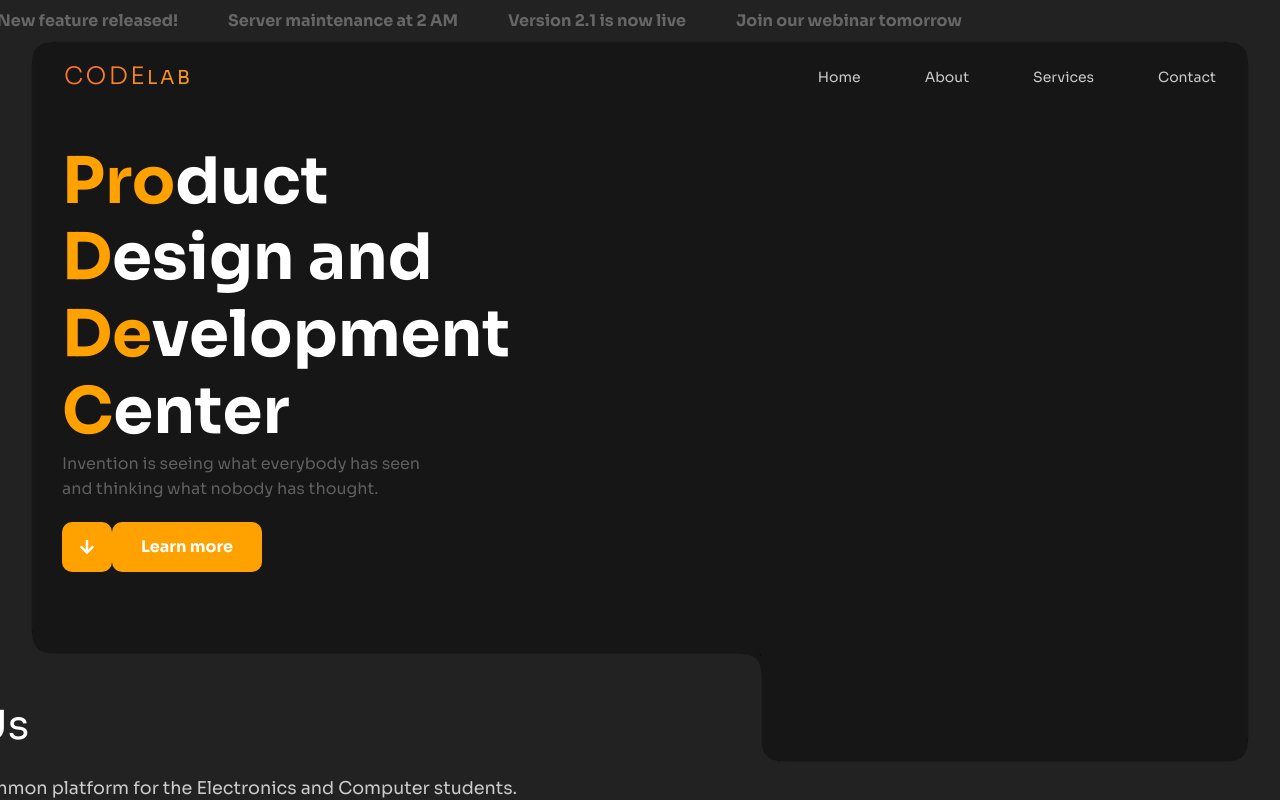
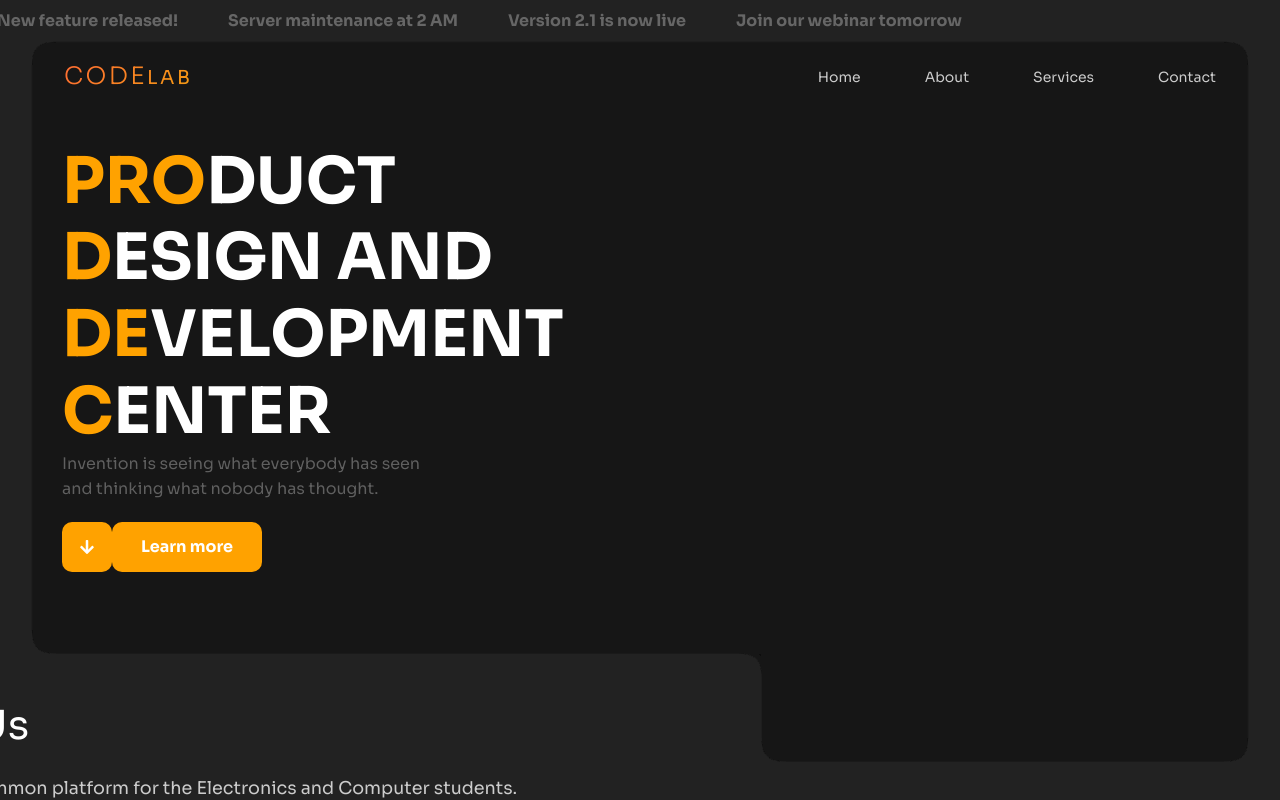
Before and after one commit to PRODDEC-CEC/proddec-website-2025, a React (Vite) app: page / in a window 1280 px wide. Shown: the top 800 px of the page. Built offline with nearby package versions, Linux system fonts and the light colour scheme.

Commit message:
Test Commit

```diff
--- a/src/sections/Hero/Hero.tsx
+++ b/src/sections/Hero/Hero.tsx
@@ -20,7 +20,7 @@ const clip = "0% 0%, 100% 0% ,100% 100% ,60% 100% ,60% 85%,0% 85%";
       <div className={styles.content}>
         <div
           ref={logoRef}
-          className={`${styles.logo} glitch scanlines`}
+          className={`${styles.logo} glitch scanlines uppercase `}
           data-text="Product Design and Development Center"
         >
           <div className={styles.logoLine}>
```
